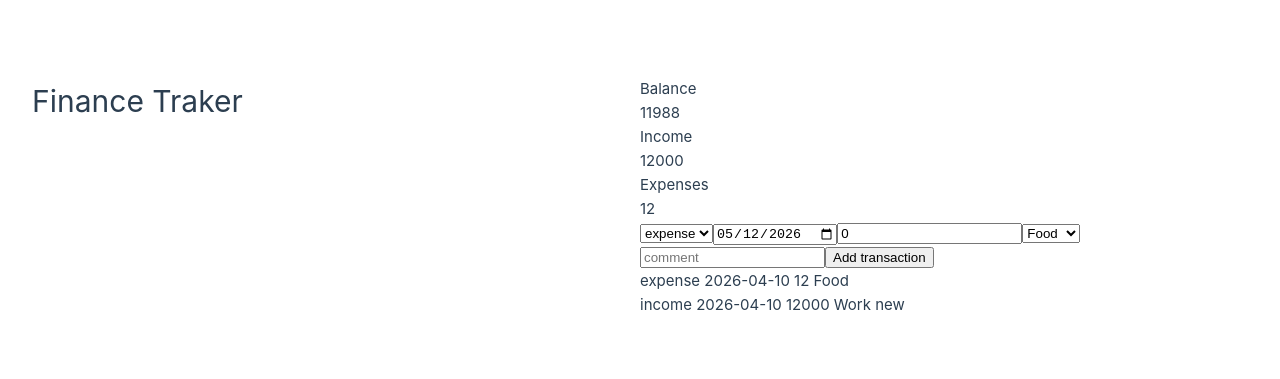
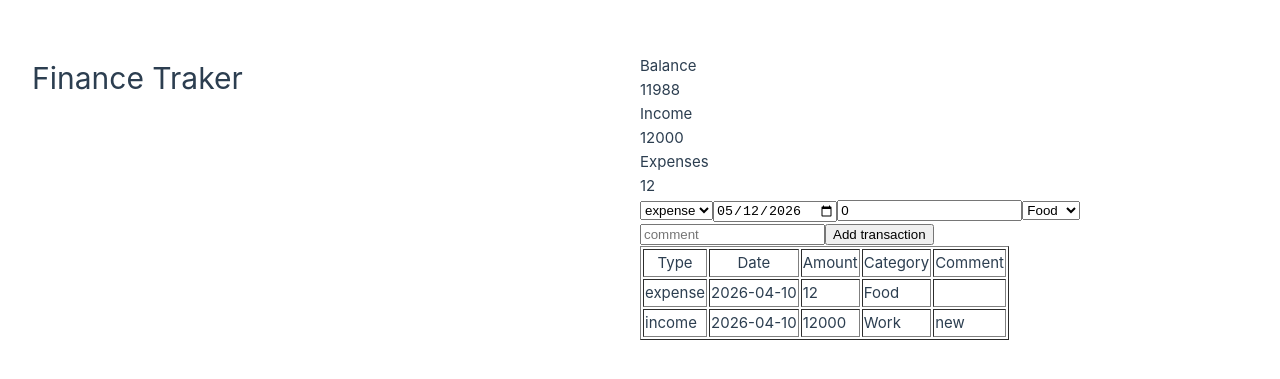
Before and after one commit to creusova/finance-tracker, a Vue app: page / in a window 1280 px wide. Shown: the part 203-582 px from the top of the page. Built offline with nearby package versions, Linux system fonts and the light colour scheme.

Commit message:
refactor: change text into table for transaction

```diff
--- a/src/App.vue
+++ b/src/App.vue
@@ -1,5 +1,5 @@
 <script setup>
-import { ref, computed, watch } from 'vue'
+import { ref, computed } from 'vue'
 import BalanceBlock from './components/balanceBlock.vue'
 import TransactionForm from './components/transactionForm.vue'
 import TransactionTable from './components/transactionTable.vue'
@@ -43,10 +43,6 @@ function addTransaction(transaction) {
   transactions.value.push(transaction)
 }
 
-function selectedConsole() {
-  console.log(selected.value)
-  console.log(transactionDate.value)
-}
 </script>
 
 <template>
@@ -56,9 +52,7 @@ function selectedConsole() {
 
   <main>
     <BalanceBlock :balance="balance" :income="income" :expense="expense" />
-
     <TransactionForm @add-transaction="addTransaction" />
-
     <TransactionTable :transactions="transactions" />
   </main>
 </template>
--- a/src/components/transactionTable.vue
+++ b/src/components/transactionTable.vue
@@ -9,9 +9,27 @@ defineProps({
 
 <template>
   <div>
-    <p v-for="transaction in transactions" :key="transaction.id">
-      {{ transaction.type }} {{ transaction.date }} {{ transaction.sum }}
-      {{ transaction.category }} {{ transaction.comment }}
-    </p>
+
+    <table border="1">
+    <thead>
+      <tr>
+        <th>Type</th>
+        <th>Date</th>
+        <th>Amount</th>
+        <th>Category</th>
+        <th>Comment</th>
+      </tr>
+    </thead>
+    <tbody>
+    <tr v-for="transaction in transactions" :key="transaction.id">
+      <td>{{ transaction.type }}</td>
+      <td>{{ transaction.date }}</td>
+      <td>{{ transaction.sum }}</td>
+      <td>{{ transaction.category }}</td>
+      <td>{{ transaction.comment }}</td>
+    </tr>
+  </tbody>
+</table>
+
   </div>
 </template>
```
